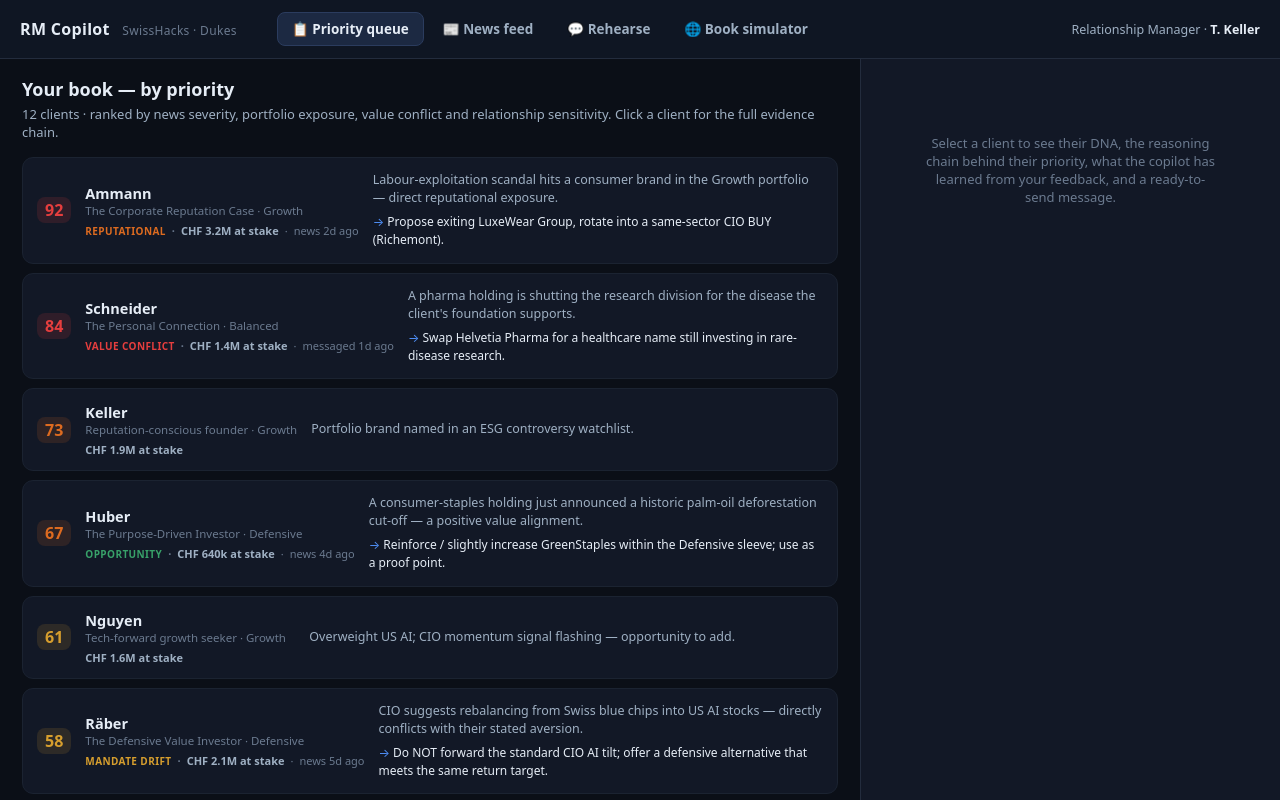
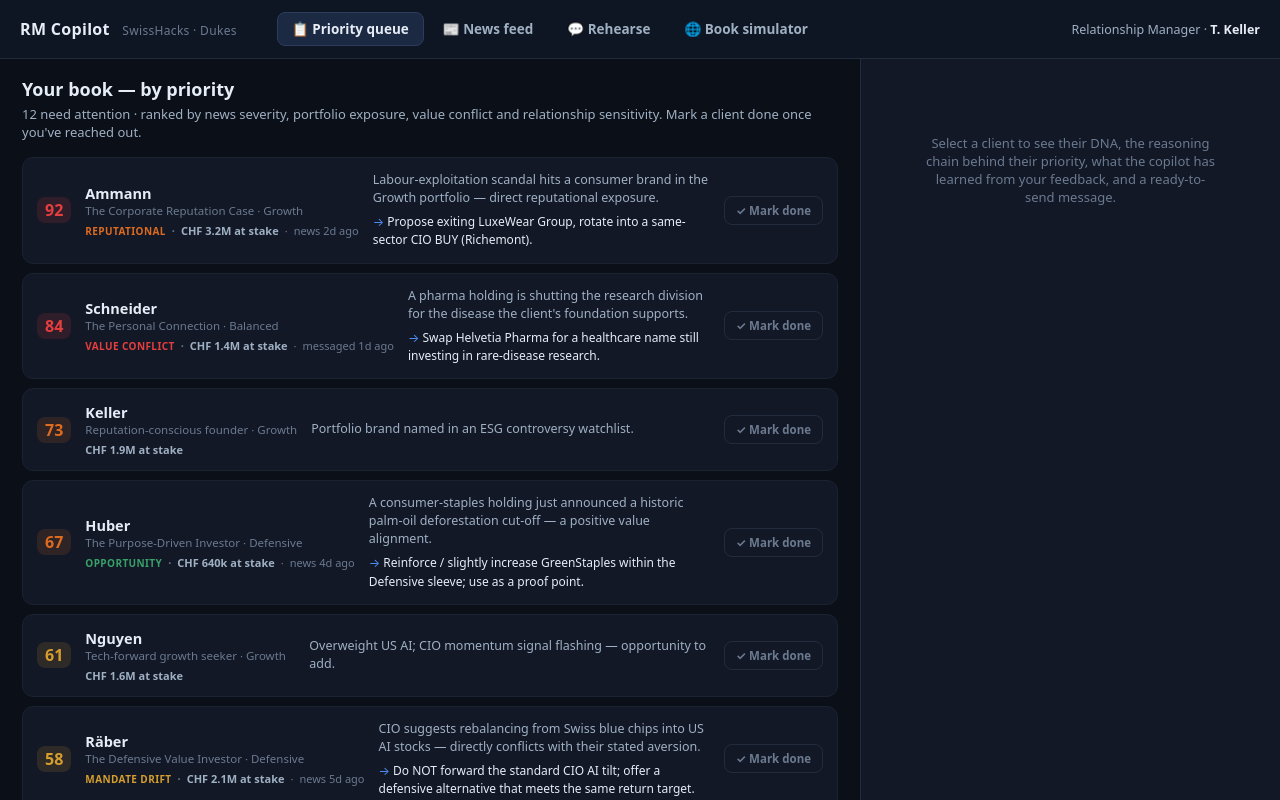
Before and after one commit to mashathepotato/swisshacks-dukes, a React (Vite) app in the folder frontend/: page / in a window 1280 px wide. Built offline with nearby package versions, Linux system fonts and the light colour scheme.

Commit message:
Add tasklist: manually mark clients dealt-with → move to a separate completed list (persisted)

```diff
--- a/frontend/src/components/ClientDetail.tsx
+++ b/frontend/src/components/ClientDetail.tsx
@@ -6,6 +6,7 @@ import { REASON_META, EVIDENCE_META, buildReasoningChain, buildDraftEmail } from
 import { adjustConfidence, primaryTheme } from "../lib/learning";
 import { PERSONA_PLAY } from "../lib/portfolio";
 import { useLearning } from "../lib/learningStore";
+import { useDone } from "../lib/doneStore";
 import { ValueRadar } from "./ValueRadar";
 import { ComplianceDesk } from "./ComplianceDesk";
 
@@ -21,6 +22,7 @@ const DECISION_META: Record<FeedbackDecision, { label: string; color: string }>
 };
 
 export function ClientDetail({ client, onSimulate }: Props) {
+  const { isDone, markDone, reopen } = useDone();
   if (!client) {
     return (
       <div className="drawer">
@@ -28,6 +30,7 @@ export function ClientDetail({ client, onSimulate }: Props) {
       </div>
     );
   }
+  const dealt = isDone(client.id);
 
   return (
     <div className="drawer">
@@ -52,6 +55,12 @@ export function ClientDetail({ client, onSimulate }: Props) {
             : null}
         </div>
       )}
+
+      <div>
+        <button className={"markdone" + (dealt ? " on" : "")} onClick={() => (dealt ? reopen(client.id) : markDone(client.id))}>
+          {dealt ? "✓ Dealt with — reopen" : "✓ Mark as dealt with"}
+        </button>
+      </div>
 
       <ReasoningChain key={"reason-" + client.id} client={client} />
 
--- a/frontend/src/components/PriorityQueue.tsx
+++ b/frontend/src/components/PriorityQueue.tsx
@@ -1,7 +1,8 @@
-import { useMemo } from "react";
+import { useMemo, useState } from "react";
 import { CLIENTS } from "../data/clients";
 import type { Client } from "../types";
 import { scoreColor, SIGNAL_META, formatMoney, relativeTime } from "../lib/format";
+import { useDone } from "../lib/doneStore";
 
 interface Props {
   selectedId: string | null;
@@ -9,23 +10,17 @@ interface Props {
 }
 
 export function PriorityQueue({ selectedId, onSelect }: Props) {
-  const ranked = useMemo(
-    () => [...CLIENTS].sort((a, b) => b.priorityScore - a.priorityScore),
-    []
-  );
+  const { done, markDone, reopen } = useDone();
+  const [showDone, setShowDone] = useState(true);
 
-  return (
-    <div className="queue">
-      <h1>Your book — by priority</h1>
-      <p className="lead">
-        {ranked.length} clients · ranked by news severity, portfolio exposure, value conflict and relationship sensitivity. Click a client for the full evidence chain.
-      </p>
+  const ranked = useMemo(() => [...CLIENTS].sort((a, b) => b.priorityScore - a.priorityScore), []);
+  const active = ranked.filter((c) => !done.has(c.id));
+  const dealt = ranked.filter((c) => done.has(c.id));
 
-      {ranked.map((c) => {
+  function row(c: Client, isDone: boolean) {
     const sig = c.signals[0];
     const meta = sig ? SIGNAL_META[sig.type] : null;
     const rec = c.recommendations[0];
-        // what triggered this: the client reaching out takes precedence over the news date
     const trigger = c.lastMessageAt
       ? { label: "messaged", at: c.lastMessageAt }
       : sig
@@ -34,13 +29,10 @@ export function PriorityQueue({ selectedId, onSelect }: Props) {
     return (
       <div
         key={c.id}
-            className={"qrow" + (selectedId === c.id ? " selected" : "")}
+        className={"qrow" + (selectedId === c.id ? " selected" : "") + (isDone ? " done" : "")}
         onClick={() => onSelect(c)}
       >
-            <span
-              className="score-pill"
-              style={{ background: scoreColor(c.priorityScore) + "22", color: scoreColor(c.priorityScore) }}
-            >
+        <span className="score-pill" style={{ background: scoreColor(c.priorityScore) + "22", color: scoreColor(c.priorityScore) }}>
           <span className="n">{c.priorityScore}</span>
         </span>
         <div className="who">
@@ -60,9 +52,35 @@ export function PriorityQueue({ selectedId, onSelect }: Props) {
             </div>
           )}
         </div>
-          </div>
-        );
-      })}
+        {isDone ? (
+          <button className="done-btn" onClick={(e) => { e.stopPropagation(); reopen(c.id); }}>↩ Reopen</button>
+        ) : (
+          <button className="done-btn" onClick={(e) => { e.stopPropagation(); markDone(c.id); }}>✓ Mark done</button>
+        )}
       </div>
     );
   }
+
+  return (
+    <div className="queue">
+      <h1>Your book — by priority</h1>
+      <p className="lead">
+        {active.length} need{active.length === 1 ? "s" : ""} attention · ranked by news severity, portfolio exposure, value conflict and relationship sensitivity. Mark a client done once you've reached out.
+      </p>
+
+      {active.length > 0 ? active.map((c) => row(c, false)) : (
+        <p className="empty" style={{ padding: "32px 0" }}>✓ Inbox zero — every flagged client has been dealt with.</p>
+      )}
+
+      {dealt.length > 0 && (
+        <>
+          <div className="queue-section" onClick={() => setShowDone((v) => !v)}>
+            <span>{showDone ? "▾" : "▸"} Dealt with · {dealt.length}</span>
+            <span className="ln" />
+          </div>
+          {showDone && dealt.map((c) => row(c, true))}
+        </>
+      )}
+    </div>
+  );
+}
--- a/frontend/src/index.css
+++ b/frontend/src/index.css
@@ -413,3 +413,24 @@ button { font-family: inherit; cursor: pointer; }
 .alts { margin-top: 9px; }
 .alt-row { font-size: 11.5px; color: var(--text-dim); padding: 6px 0; border-top: 1px solid var(--border-soft); line-height: 1.4; }
 .alt-row .ai { color: var(--text); font-weight: 600; }
+
+/* ---- tasklist: mark dealt-with ---- */
+.qrow .done-btn {
+  flex-shrink: 0; align-self: center; background: transparent; border: 1px solid var(--border);
+  color: var(--text-faint); border-radius: 8px; padding: 6px 11px; font-size: 11.5px; font-weight: 700; white-space: nowrap;
+}
+.qrow .done-btn:hover { border-color: var(--green); color: var(--green); }
+.qrow.done { opacity: .58; }
+.qrow.done .done-btn:hover { border-color: var(--accent); color: var(--accent); }
+.queue-section {
+  display: flex; align-items: center; gap: 10px; margin: 22px 0 11px; cursor: pointer;
+  color: var(--text-faint); font-size: 11px; text-transform: uppercase; letter-spacing: .08em; font-weight: 700; user-select: none;
+}
+.queue-section .ln { flex: 1; height: 1px; background: var(--border-soft); }
+.queue-section:hover { color: var(--text-dim); }
+.markdone {
+  display: inline-flex; align-items: center; gap: 7px; margin: 12px 0 2px; font-size: 12.5px; font-weight: 700;
+  padding: 9px 14px; border-radius: 9px; border: 1px solid var(--border); background: transparent; color: var(--text-dim); width: 100%; justify-content: center;
+}
+.markdone:hover { border-color: var(--green); color: var(--green); }
+.markdone.on { background: #38a16918; border-color: #38a16955; color: var(--green); }
--- /dev/null
+++ b/frontend/src/lib/doneStore.tsx
@@ -0,0 +1,58 @@
+import { createContext, useCallback, useContext, useEffect, useMemo, useState } from "react";
+import type { ReactNode } from "react";
+
+/**
+ * Tracks which clients the RM has manually marked "dealt with" (messaged /
+ * informed). They drop out of the active queue into a separate completed list
+ * but keep their priority. Persisted to localStorage so the worklist survives
+ * a refresh.
+ */
+const KEY = "dukes.doneClients";
+
+function load(): string[] {
+  try {
+    const raw = localStorage.getItem(KEY);
+    return raw ? (JSON.parse(raw) as string[]) : [];
+  } catch {
+    return [];
+  }
+}
+
+interface DoneContextValue {
+  done: Set<string>;
+  isDone: (id: string) => boolean;
+  markDone: (id: string) => void;
+  reopen: (id: string) => void;
+}
+
+const DoneContext = createContext<DoneContextValue | null>(null);
+
+export function DoneProvider({ children }: { children: ReactNode }) {
+  const [ids, setIds] = useState<string[]>(load);
+
+  useEffect(() => {
+    try {
+      localStorage.setItem(KEY, JSON.stringify(ids));
+    } catch {
+      /* ignore quota / unavailable storage */
+    }
+  }, [ids]);
+
+  const done = useMemo(() => new Set(ids), [ids]);
+  const markDone = useCallback((id: string) => setIds((prev) => (prev.includes(id) ? prev : [...prev, id])), []);
+  const reopen = useCallback((id: string) => setIds((prev) => prev.filter((x) => x !== id)), []);
+
+  const value = useMemo<DoneContextValue>(
+    () => ({ done, isDone: (id) => done.has(id), markDone, reopen }),
+    [done, markDone, reopen]
+  );
+
+  return <DoneContext.Provider value={value}>{children}</DoneContext.Provider>;
+}
+
+// eslint-disable-next-line react-refresh/only-export-components
+export function useDone(): DoneContextValue {
+  const ctx = useContext(DoneContext);
+  if (!ctx) throw new Error("useDone must be used within a DoneProvider");
+  return ctx;
+}
--- a/frontend/src/main.tsx
+++ b/frontend/src/main.tsx
@@ -3,11 +3,14 @@ import { createRoot } from 'react-dom/client'
 import './index.css'
 import App from './App.tsx'
 import { LearningProvider } from './lib/learningStore.tsx'
+import { DoneProvider } from './lib/doneStore.tsx'
 
 createRoot(document.getElementById('root')!).render(
   <StrictMode>
     <LearningProvider>
-      <App />
+      <DoneProvider>
+        <App />
+      </DoneProvider>
     </LearningProvider>
   </StrictMode>,
 )
```
Lines whose indentation alone changed are shown as unchanged.
